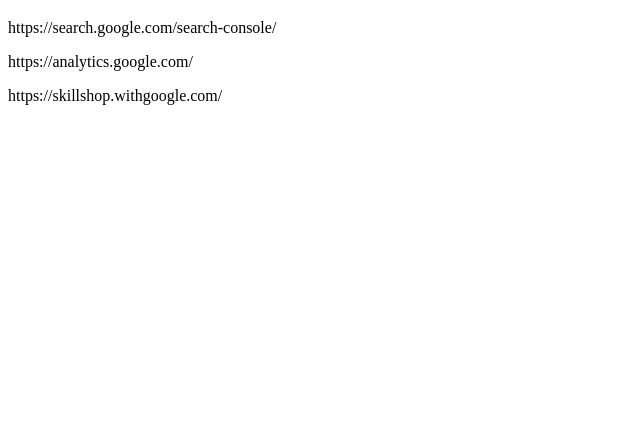
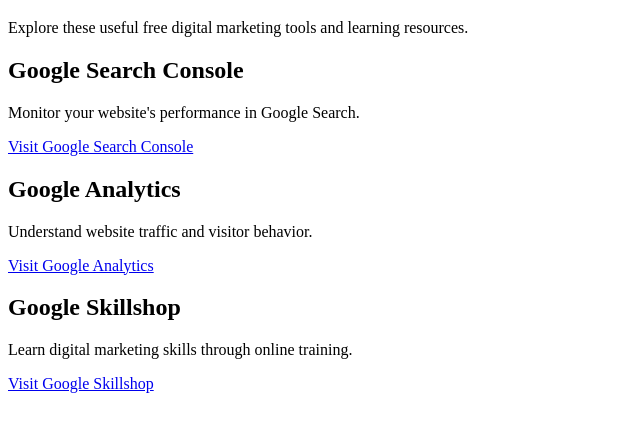
Before and after one commit to muhammadumarfarooq293-gif/digital-marketing-resources, a plain HTML site: page index.html in a window 1280 px wide. Shown: the part 61-492 px from the top of the page, without its empty margins (0-640 px from the left). Drawn offline with Linux system fonts and the light colour scheme.

Commit message:
Update index.html

```diff
--- a/index.html
+++ b/index.html
@@ -1,15 +1,33 @@
 <!DOCTYPE html>
-<html>
+<html lang="en">
 <head>
-    <title>Digital Marketing Resources</title>
+    <meta charset="UTF-8">
+    <meta name="viewport" content="width=device-width, initial-scale=1.0">
+
+    <title>Digital Marketing Resources | Free Google Tools</title>
+
+    <meta name="description" content="Explore useful digital marketing resources, including Google Search Console, Google Analytics, and Google Skillshop.">
+
+    <meta name="keywords" content="digital marketing resources, Google Analytics, Google Search Console, digital marketing tools">
+
 </head>
 <body>
 
     <h1>Digital Marketing Resources</h1>
 
-    <p>https://search.google.com/search-console/</p>
-    <p>https://analytics.google.com/</p>
-    <p>https://skillshop.withgoogle.com/</p>
+    <p>Explore these useful free digital marketing tools and learning resources.</p>
+
+    <h2>Google Search Console</h2>
+    <p>Monitor your website's performance in Google Search.</p>
+    <a href="https://search.google.com/search-console/">Visit Google Search Console</a>
+
+    <h2>Google Analytics</h2>
+    <p>Understand website traffic and visitor behavior.</p>
+    <a href="https://analytics.google.com/">Visit Google Analytics</a>
+
+    <h2>Google Skillshop</h2>
+    <p>Learn digital marketing skills through online training.</p>
+    <a href="https://skillshop.withgoogle.com/">Visit Google Skillshop</a>
 
 </body>
 </html>
```
